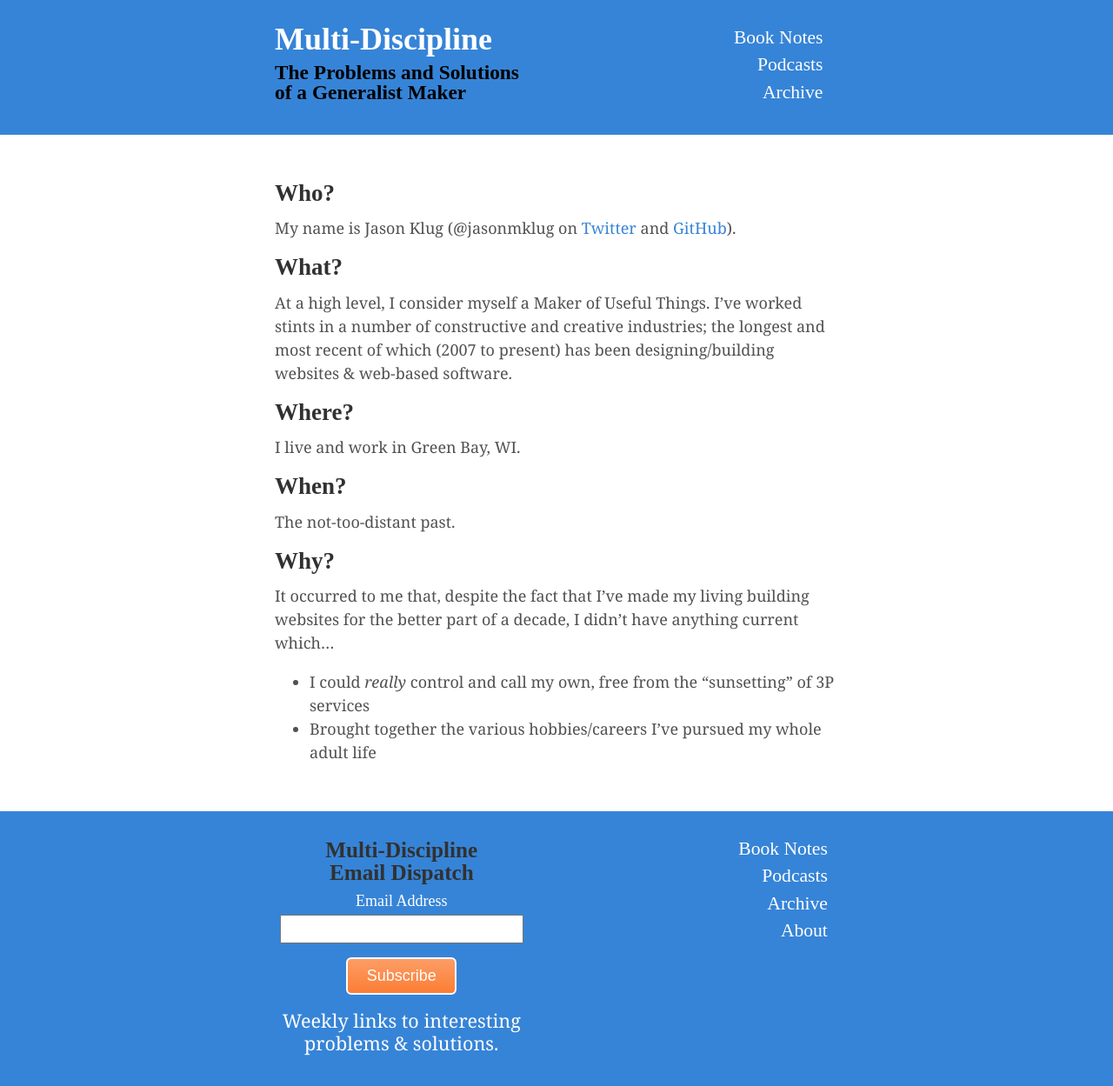
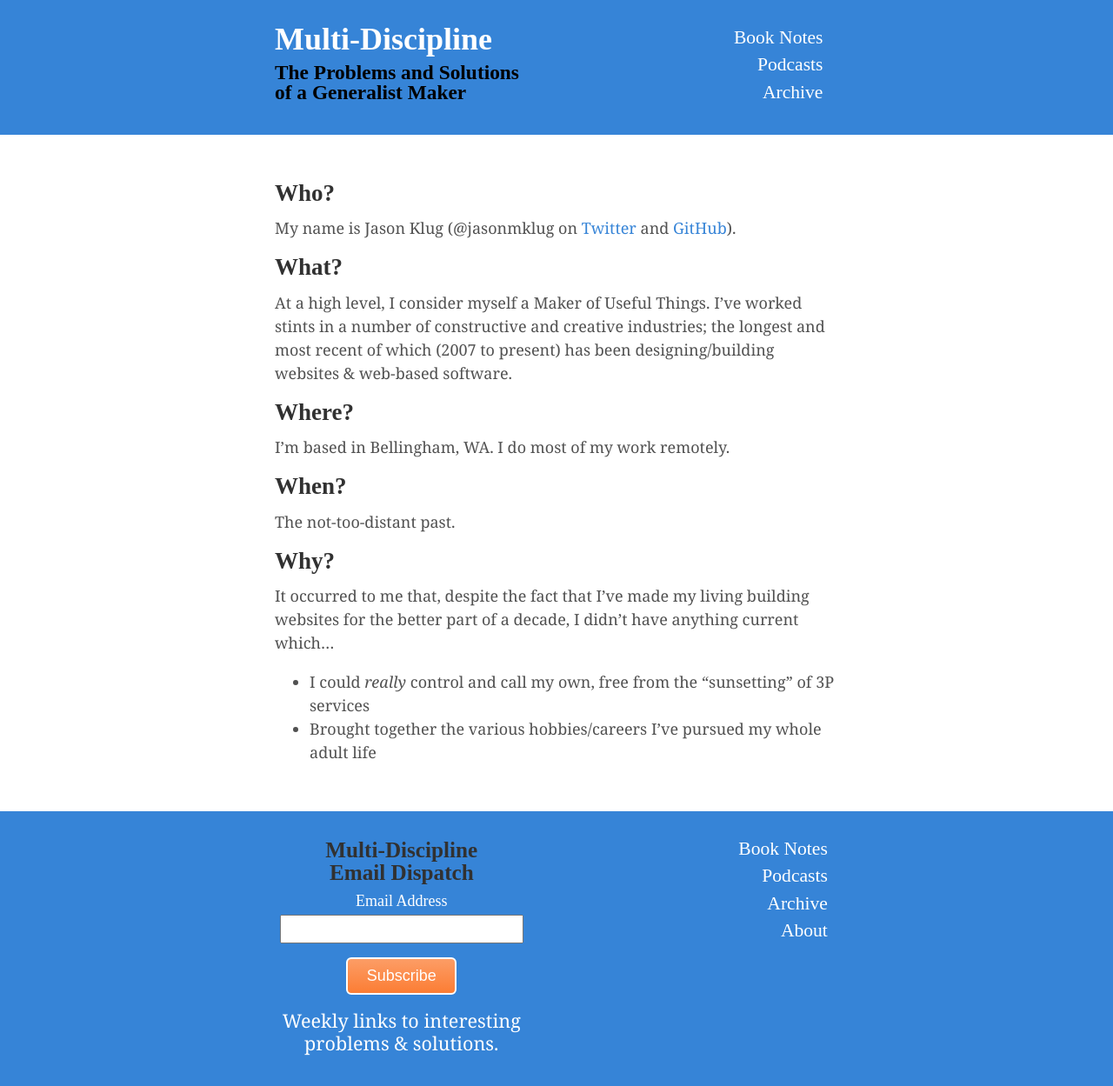
Before and after one commit to jasonmklug/multi-discipline, a Jekyll site: the page built from about/index.md, in a window 1280 px wide. Shown: the whole page at 87% size. Built offline with Jekyll 4.4.1, drawn with Linux system fonts in a browser that asks for light colours.

Commit message:
Update 'Where' to reflect move to Washington

```diff
--- a/about/index.md
+++ b/about/index.md
@@ -14,7 +14,7 @@ At a high level, I consider myself a Maker of Useful Things.  I've worked stints
 
 ## Where?
 
-I live and work in Green Bay, WI.
+I'm based in Bellingham, WA.  I do most of my work remotely.
 
 ## When?
 
```
